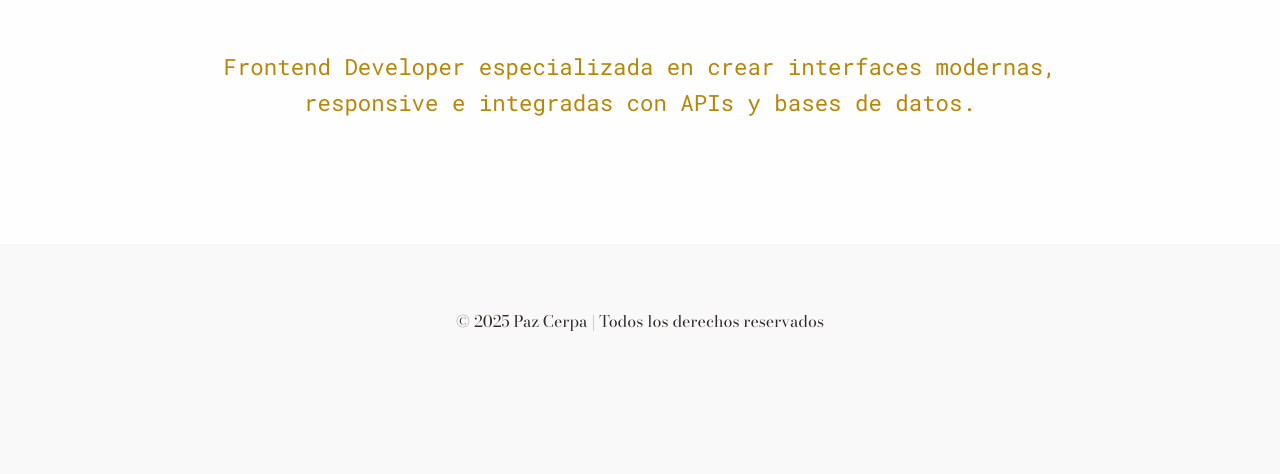
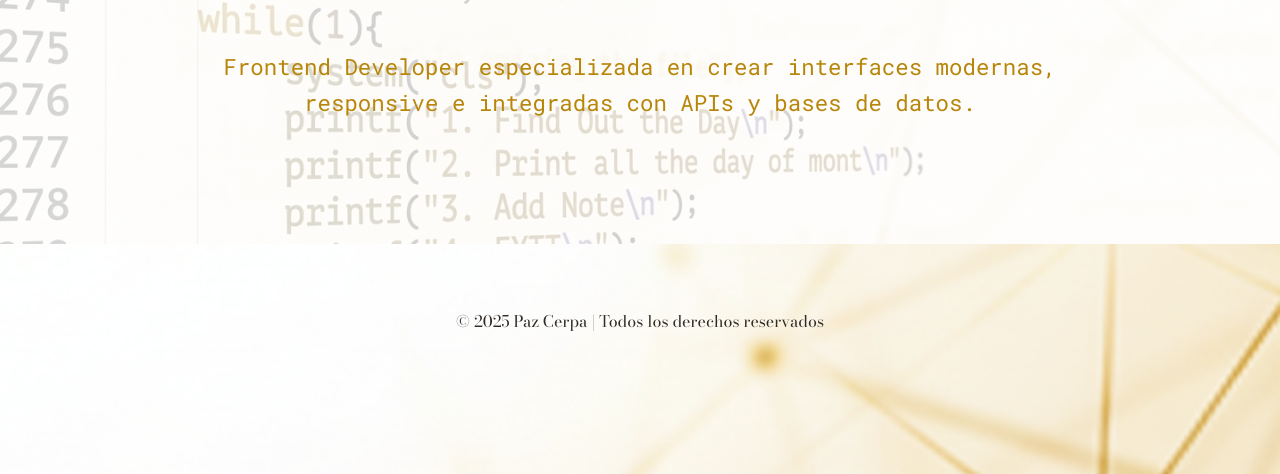
Before and after one commit to mariawkpazcerpa-lang/Portafolio-Cerpa-Oficial, a website: page index.html in a window 1280 px wide. Shown: the part 326-800 px from the top of the page. Drawn offline with nearby package versions, Linux system fonts and the light colour scheme; the site is published under a folder, as on GitHub Pages, so addresses that start at the root find nothing; files whose address does not match are found by name; a web font is replaced by a local one.

Commit message:
detalles

```diff
--- a/sass/_variables.scss
+++ b/sass/_variables.scss
@@ -25,8 +25,8 @@ $text-dark: $color-terciary;
 $overlay-dark: rgba(0, 0, 0, 0.7);
 
 :root {
-    --body-background: url('/img/fondohtml.png');
-    --header-background: url('/img/header-light.png');
+    --body-background: url('img/fondohtml.png');
+    --header-background: url('img/header-light.png');
     --bg-color: #{$bg-light};
     --title-color: #{$title-light};
     --text-color: #{$text-light};
@@ -40,8 +40,8 @@ $overlay-dark: rgba(0, 0, 0, 0.7);
 
 
 [data-theme="dark"] {
-    --body-background: url('/img/fondohtmldark.png');
-    --header-background: url('/img/header.png');
+    --body-background: url('img/fondohtmldark.png');
+    --header-background: url('img/header.png');
     --bg-color: #{$bg-dark};
     --title-color: #{$title-dark};
     --text-color: #{$text-dark};
```
Also changed, not shown: contact.html (+2 -2 lines), css/style.css.
